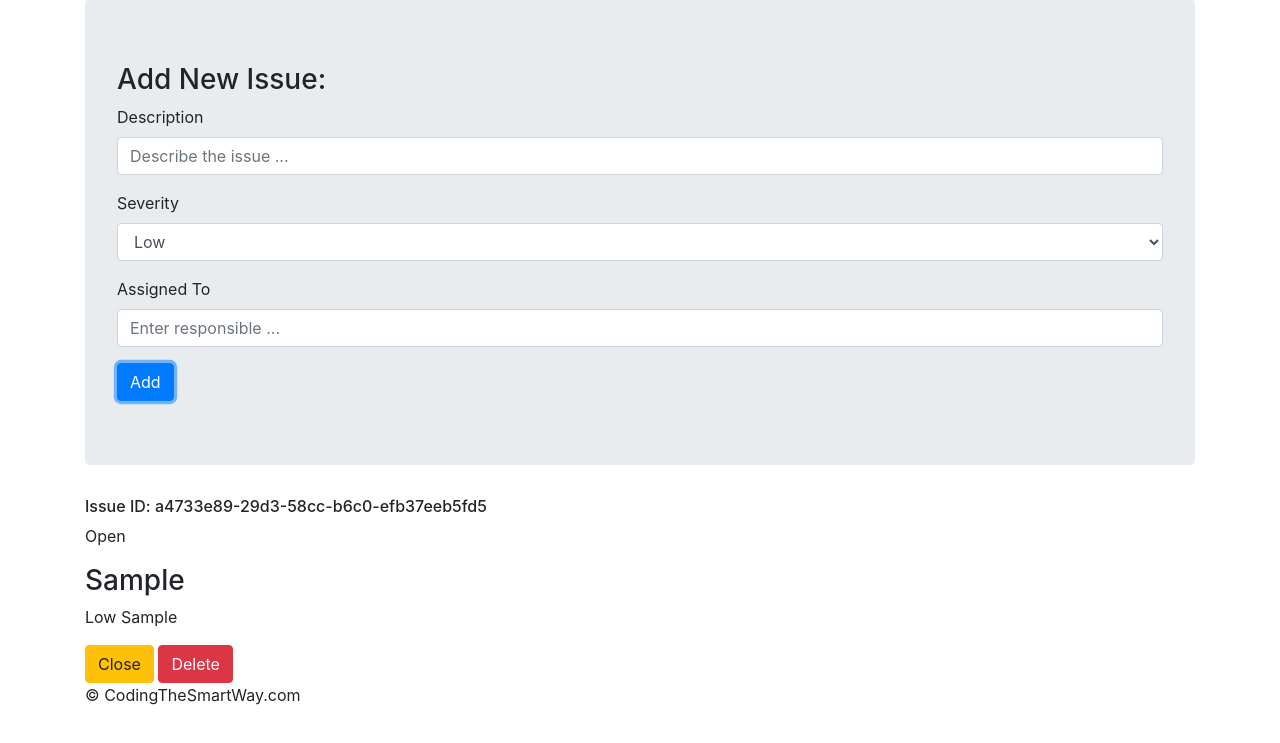
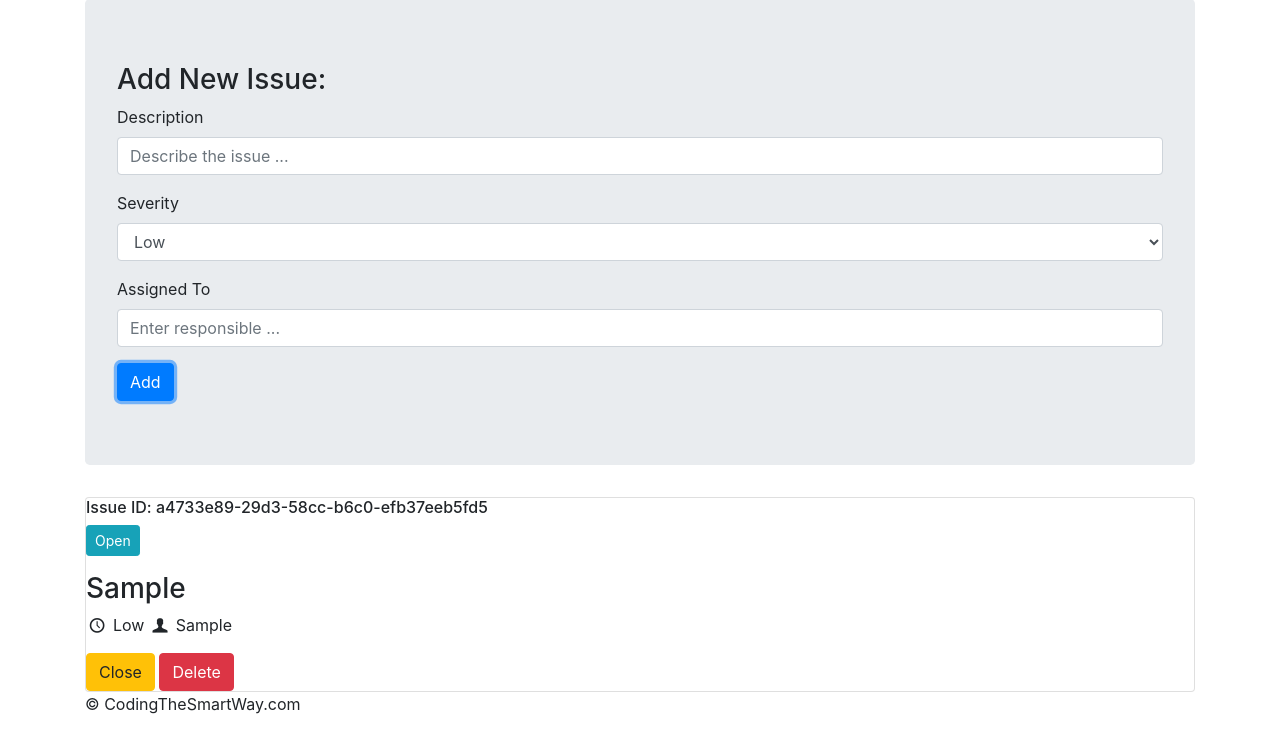
Before and after one commit to Shambre16/js_issue_tracker, a plain HTML site: page index.html in a window 1280 px wide. Both pictures are taken after typing "Sample", "Sample" into the empty fields and a click on the button "Add". Shown: the part 57-800 px from the top of the page. Drawn offline with Linux system fonts and the light colour scheme.

Commit message:
Adds a font folder, fontello.woff file, and fontello.css file and links these to index.html.  Also fixes the UI display area by styling with "card" Bootstrap option, adding more formatting by tweaking the issuesList.innerHTML output, and changing the glyphicons to image icons from fontello.  Also, properly spaces the buttons by setting their column size, wrapping them in a div, and adding d-inline class to said div.

```diff
--- /dev/null
+++ b/css/fontello.css
@@ -0,0 +1,55 @@
+@font-face {
+  font-family: 'fontello';
+  src: url('../font/fontello.woff?24219728') format('woff');
+  font-weight: normal;
+  font-style: normal;
+}
+/* Chrome hack: SVG is rendered more smooth in Windozze. 100% magic, uncomment if you need it. */
+/* Note, that will break hinting! In other OS-es font will be not as sharp as it could be */
+/*
+@media screen and (-webkit-min-device-pixel-ratio:0) {
+  @font-face {
+    font-family: 'fontello';
+    src: url('../font/fontello.svg?24219728#fontello') format('svg');
+  }
+}
+*/
+
+ [class^="icon-"]:before, [class*=" icon-"]:before {
+  font-family: "fontello";
+  font-style: normal;
+  font-weight: normal;
+  speak: none;
+
+  display: inline-block;
+  text-decoration: inherit;
+  width: 1em;
+  margin-right: .2em;
+  text-align: center;
+  /* opacity: .8; */
+
+  /* For safety - reset parent styles, that can break glyph codes*/
+  font-variant: normal;
+  text-transform: none;
+
+  /* fix buttons height, for twitter bootstrap */
+  line-height: 1em;
+
+  /* Animation center compensation - margins should be symmetric */
+  /* remove if not needed */
+  margin-left: .2em;
+
+  /* you can be more comfortable with increased icons size */
+  /* font-size: 120%; */
+
+  /* Font smoothing. That was taken from TWBS */
+  -webkit-font-smoothing: antialiased;
+  -moz-osx-font-smoothing: grayscale;
+
+  /* Uncomment for 3D effect */
+  /* text-shadow: 1px 1px 1px rgba(127, 127, 127, 0.3); */
+}
+
+
+.icon-clock:before { content: '\e845'; } /* '' */
+.icon-user:before { content: '\e846'; } /* '' */
--- a/index.html
+++ b/index.html
@@ -5,6 +5,7 @@
     <meta http-equiv="X-UA-Compatible" content="IE=edge">
     <meta name="viewport" content="width=device-width, initial-scale=1">
     <title>JS Issue Tracker</title>
+    <link rel="stylesheet" href="css/fontello.css">
     <link rel="stylesheet" href="css/bootstrap.css">
   </head>
 
--- a/js/main.js
+++ b/js/main.js
@@ -11,13 +11,13 @@ function fetchIssues() {
     var assignedTo = issues[i].assignedTo;
     var status = issues[i].status;
 
-    issuesList.innerHTML += '<div class="well">' + '<h6>Issue ID: ' + id + '</h6>' +
-                            '<p><span class="label label-info">' + status + '</span></p>' +
-                            '<h3>' + desc + '</h3>' + '<p><span class="glyphicon glyphicon-time"></span> ' +
-                            severity + ' ' + '<span class="glyphicon glyphicon-user"></span> ' + assignedTo +
+    issuesList.innerHTML += '<div class="card">' + '<h6>Issue ID: ' + id + '</h6>' +
+                            '<p><span class="btn btn-info btn-sm">' + status + '</span></p>' +
+                            '<h3>' + desc + '</h3>' + '<p><i class="demo-icon icon-clock"></i></span> ' +
+                            severity + ' ' + '<i class="demo-icon icon-user"></i></span> ' + assignedTo +
                             '</p>' +
-                            '<a href="#" class="btn btn-warning" onclick="setStatusClosed(\'' + id + '\')">Close</a> ' +
-                            '<a href="#" class="btn btn-danger" onclick="deleteIssue(\'' + id + '\')">Delete</a>' +
+                            '<div class="d-inline"><a href="#" class="btn btn-warning" onclick="setStatusClosed(\'' + id + '\')">Close</a> ' +
+                            '<a href="#" class="btn btn-danger" onclick="deleteIssue(\'' + id + '\')">Delete</a></div> ' +
                             '</div>';
   }
 }
```
Also changed, not shown: font/fontello.woff (added).
